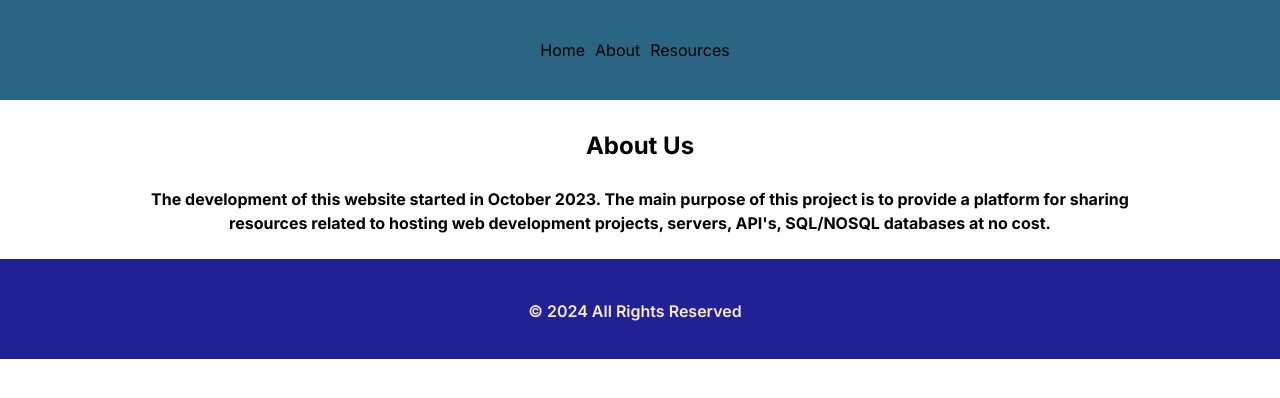
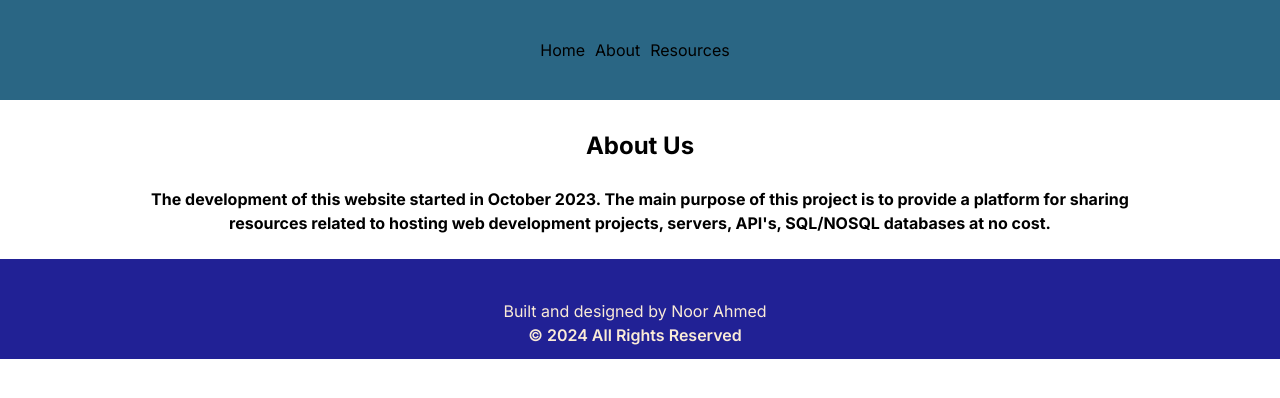
Before and after one commit to N00rAhmed/Free-Hosting-Services, a Next.js app: page /about in a window 1280 px wide. Shown: the top 398 px of the page. Built offline with nearby package versions, Linux system fonts and the light colour scheme.

Commit message:
small change

```diff
--- a/app/footer/page.tsx
+++ b/app/footer/page.tsx
@@ -11,7 +11,7 @@ function page() {
         <br />
         <div className='footer'>
 
-            {/* <p>Built and designed by Noor Ahmed</p> */}
+            <p>Built and designed by Noor Ahmed</p>
             <p className="font-semibold">&copy; {currentYear} All Rights Reserved</p>
 
         </div>
```
